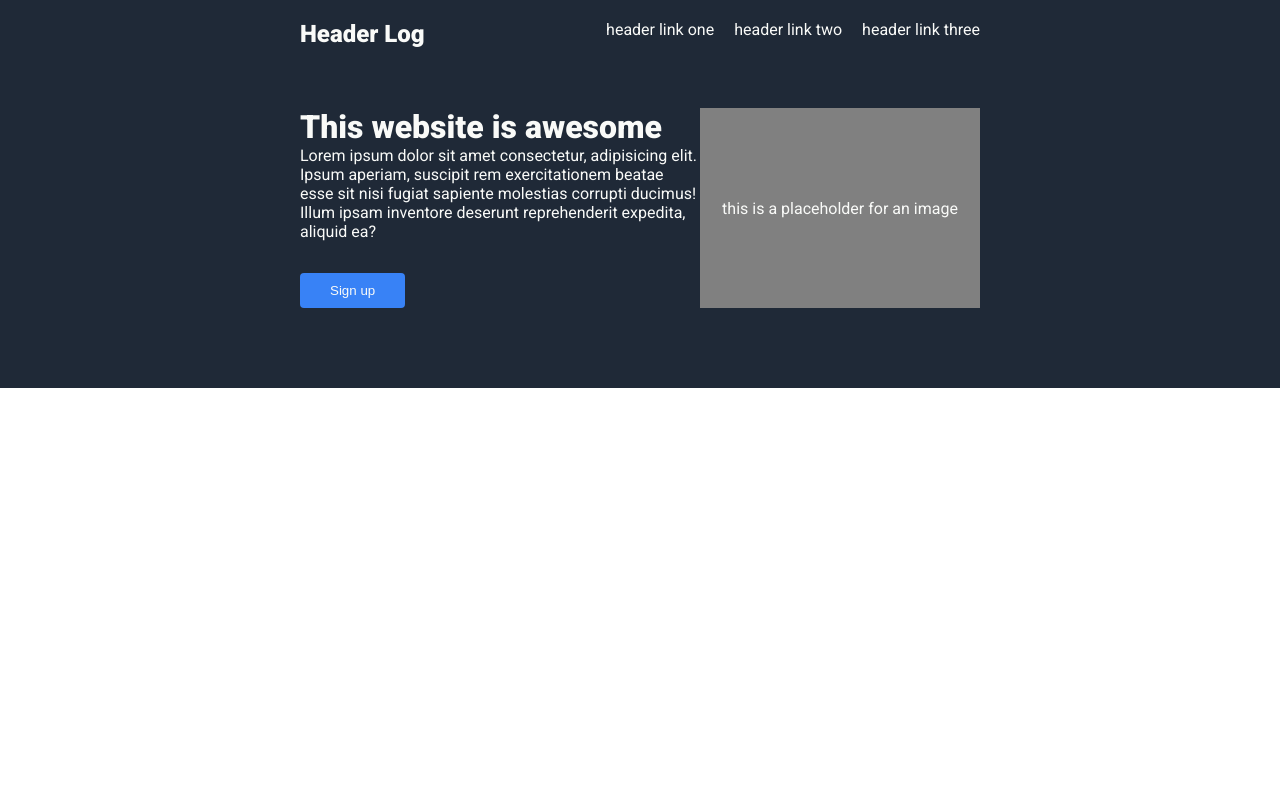
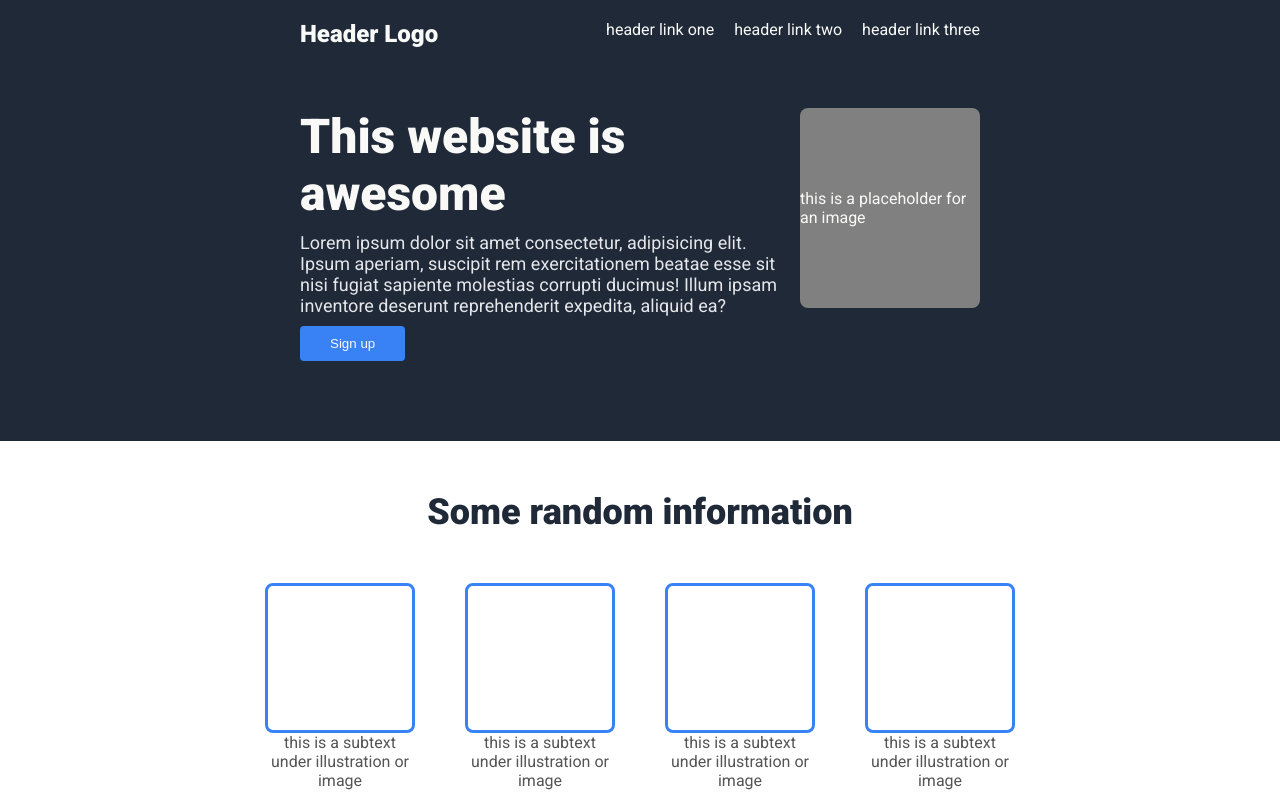
Before and after one commit to LuizPelegrini/the-odin-project, a plain HTML site: page landing-page-exercise/index.html in a window 1280 px wide. Drawn offline with Linux system fonts and the light colour scheme.

Commit message:
add: create site perks section

```diff
--- a/landing-page-exercise/index.html
+++ b/landing-page-exercise/index.html
@@ -10,7 +10,7 @@
   <body>
     <header>
       <nav>
-        <h1 class="nav-logo">Header Log</h1>
+        <a href="#" class="nav-logo">Header Logo</h1>
         <ul>
           <li><a href="#">header link one</a></li>
           <li><a href="#">header link two</a></li>
@@ -19,7 +19,7 @@
       </nav>
       <div class="media">
         <div class="media-text">
-          <h1>This website is awesome</h1>
+          <h2>This website is awesome</h2>
           <p>Lorem ipsum dolor sit amet consectetur, adipisicing elit. Ipsum aperiam, suscipit rem exercitationem beatae esse sit nisi fugiat sapiente molestias corrupti ducimus! Illum ipsam inventore deserunt reprehenderit expedita, aliquid ea?</p>
           <button class="btn-signup">Sign up</button>
         </div>
@@ -28,5 +28,27 @@
         </div>
       </div>
     </header>
+
+    <section class="perks">
+      <h1 class="perks-header">Some random information</h1>
+      <ul>
+        <li class="perk-item">
+          <div class="perk-image"></div>
+          <p>this is a subtext under illustration or image</p>
+        </li>
+        <li class="perk-item">
+          <div class="perk-image"></div>
+          <p>this is a subtext under illustration or image</p>
+        </li>
+        <li class="perk-item">
+          <div class="perk-image"></div>
+          <p>this is a subtext under illustration or image</p>
+        </li>
+        <li class="perk-item">
+          <div class="perk-image"></div>
+          <p>this is a subtext under illustration or image</p>
+        </li>
+      </ul>
+    </section>
   </body>
 </html>
--- a/landing-page-exercise/styles.css
+++ b/landing-page-exercise/styles.css
@@ -2,6 +2,8 @@
   --white: #F9FAF8;
   --dark-blue: #1F2937;
   --light-blue: #3882F6;
+  --light-gray: #E5E7EB;
+  --dark-gray: #555555;
 }
 
 * {
@@ -35,6 +37,10 @@ nav {
 
 nav .nav-logo {
   flex: 1;
+  color: var(--white);
+  font-size: 24px;
+  font-weight: 900;
+  display: block;
 }
 
 nav ul {
@@ -51,14 +57,22 @@ nav ul {
 
 .media-text {
   flex: none;
-  width: 400px;
+  width: 500px;
   display: flex;
   flex-direction: column;
   align-items: flex-start;
 }
 
+.media-text h2 {
+  font-weight: 900;
+  font-size: 48px;
+}
+
 .media-text p {
   flex: 1;
+  color: var(--light-gray);
+  font-size: 18px;
+  margin: 10px 0;
 }
 
 .media-text .btn-signup {
@@ -77,4 +91,33 @@ nav ul {
   display: flex;
   justify-content: center;
   align-items: center;
+  border-radius: 8px;
 }
+
+/* section 1 */
+.perks ul {
+ display: flex;
+ justify-content: center;
+ column-gap: 50px;
+}
+
+
+.perks-header {
+  text-align: center;
+  font-size: 36px;
+  color: var(--dark-blue);
+  margin: 50px 0;
+}
+
+.perk-item p {
+  text-align: center;
+  width: 150px;
+  color: var(--dark-gray)
+}
+
+.perk-image {
+  width: 150px;
+  height: 150px;
+  border: 3px solid var(--light-blue);
+  border-radius: 8px;
+}
```
